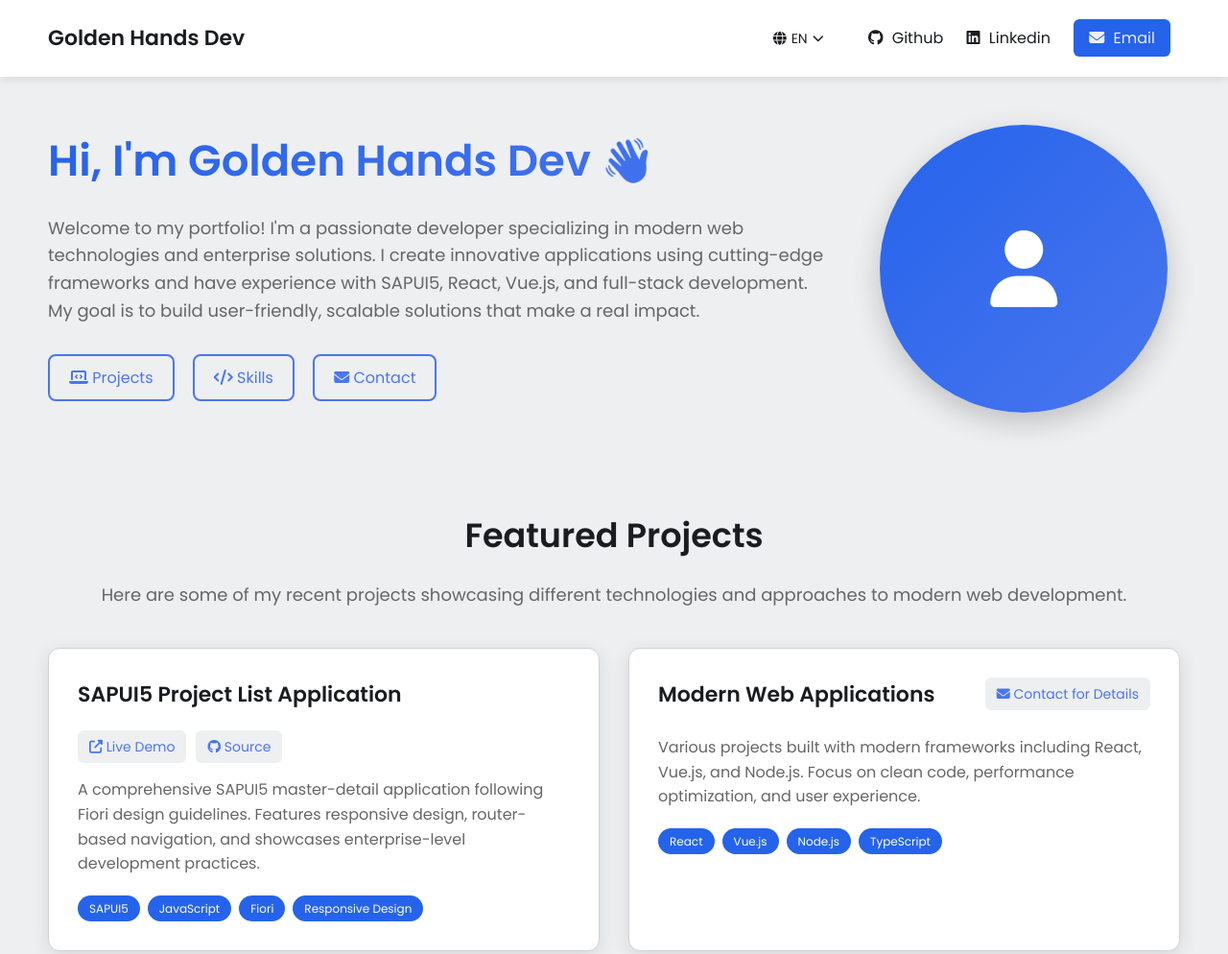
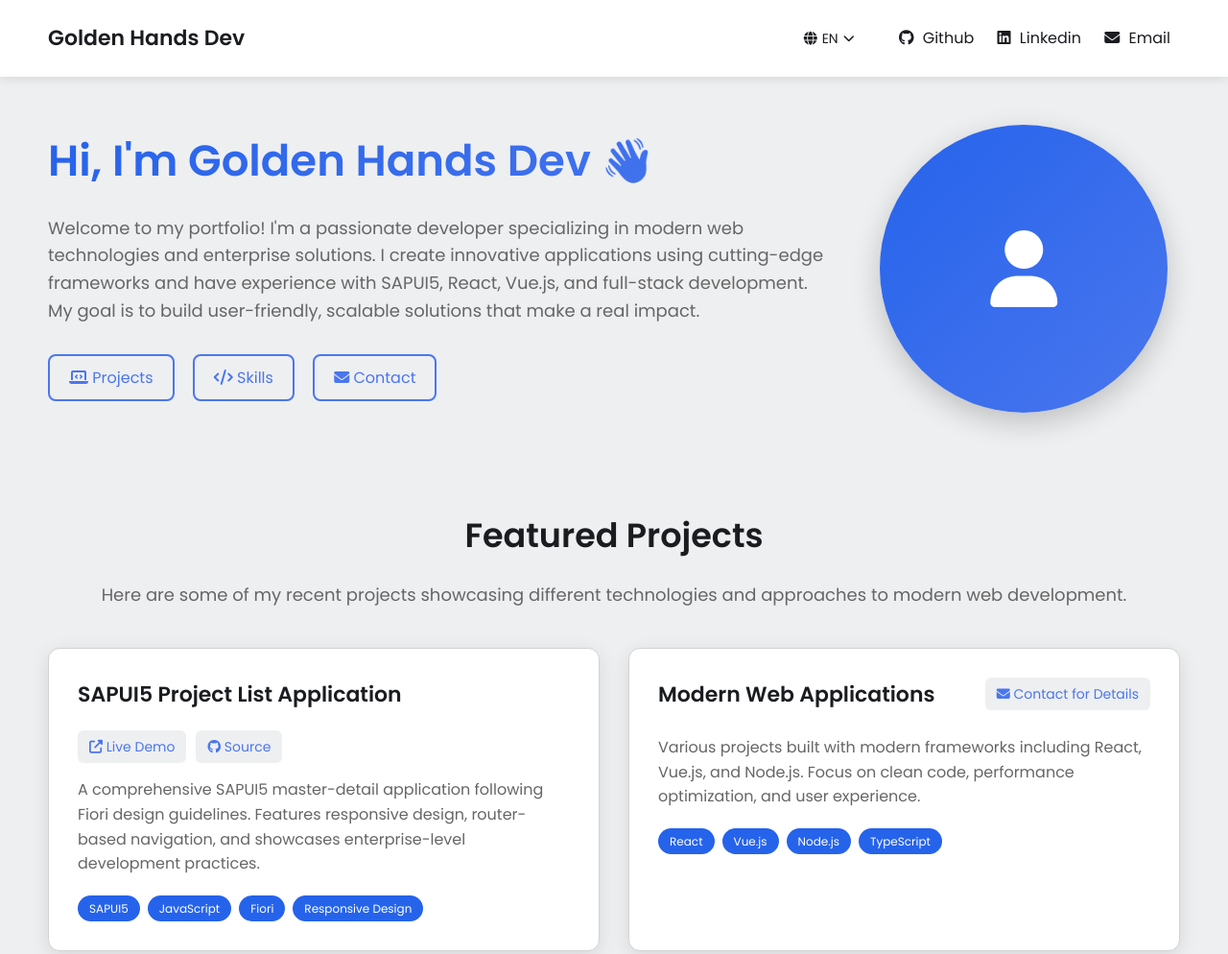
Before and after one commit to goldenhandsdev/goldenhandsdev.github.io, a plain HTML site: page index.html in a window 1280 px wide. Shown: the top 994 px of the page at 96% size. Drawn offline with Linux system fonts and the light colour scheme.

```diff
--- a/styles.css
+++ b/styles.css
@@ -60,18 +60,6 @@
   color: var(--text-color);
   margin: 0 10px;
   transition: all 0.3s ease;
-}
-
-nav .right a:last-child {
-  color: var(--background-color);
-  background-color: var(--accent-color);
-  padding: 8px 16px;
-  border-radius: 6px;
-}
-
-nav .right a:last-child:hover {
-  background-color: var(--link-color);
-  transform: translateY(-2px);
 }
 
 nav .right a span {
```
